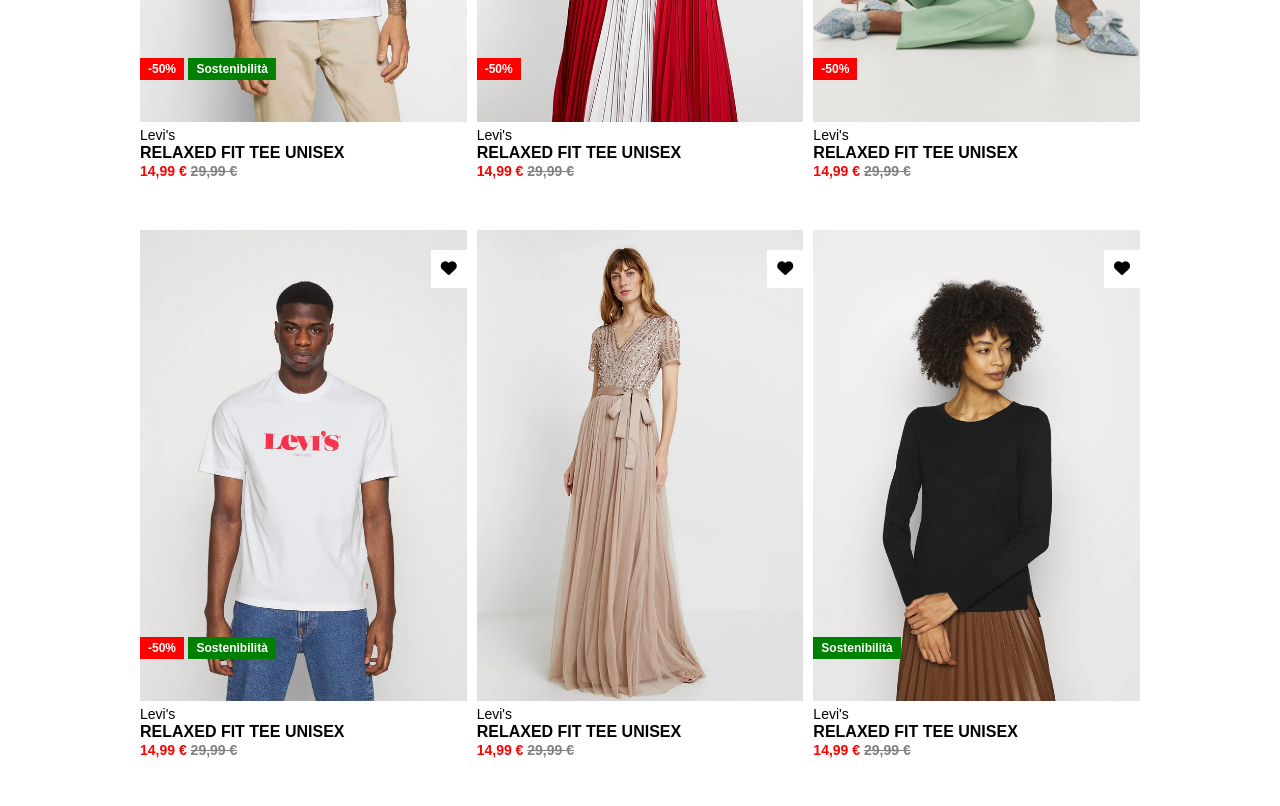
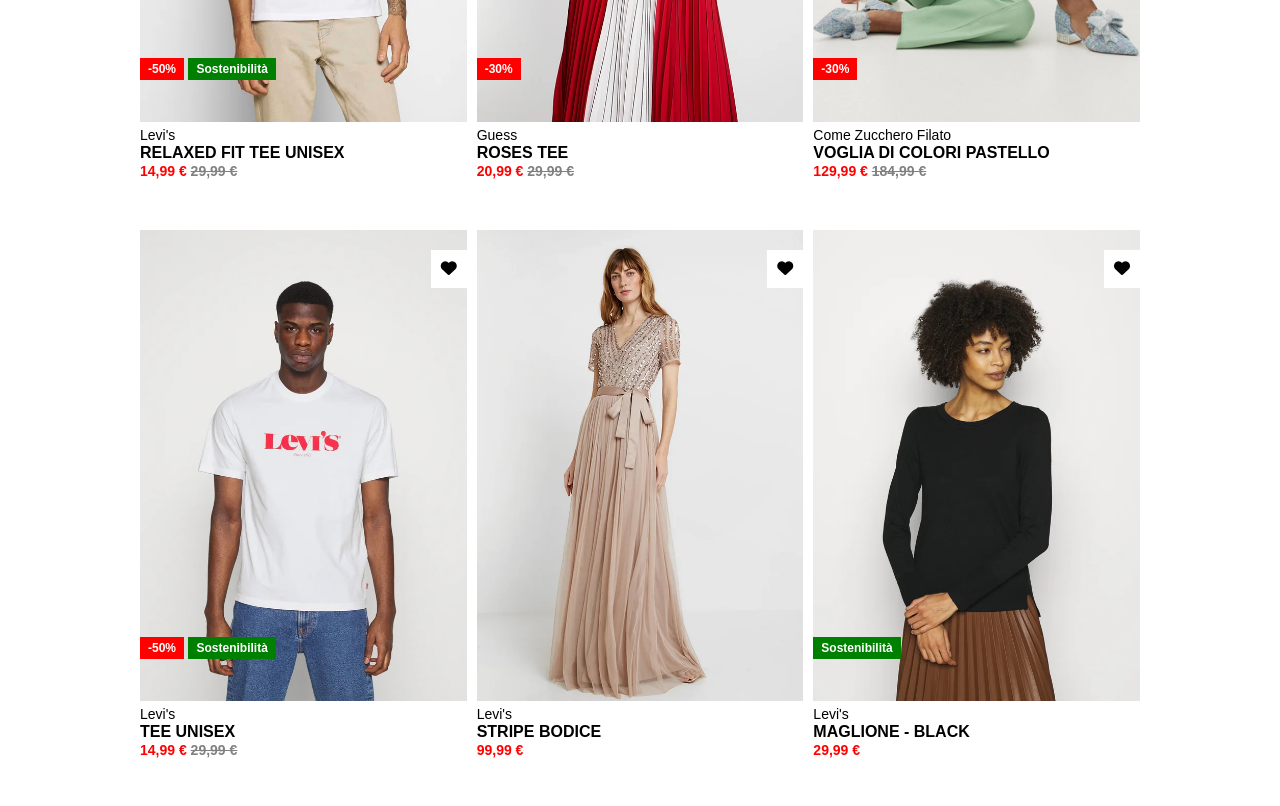
Before and after one commit to EmanueleDinaro/html-css-boolando, a plain HTML site: page index.html in a window 1280 px wide. Shown: the part 480-1286 px from the top of the page. Drawn offline with Linux system fonts and the light colour scheme.

Commit message:
fix: description products

```diff
--- a/index.html
+++ b/index.html
@@ -63,13 +63,13 @@
                     <div class="like"><i class="fa-solid fa-heart"></i></div>
 
                     <div class="article-desc">
-                        <span class="brand">Levi's</span><br>
-                        <span class="article">RELAXED FIT TEE UNISEX</span><br>
-                        <span class="discount-price">14,99 € <span class="original-price"> 29,99 €</span></span>
+                        <span class="brand">Guess</span><br>
+                        <span class="article">ROSES TEE</span><br>
+                        <span class="discount-price">20,99 € <span class="original-price"> 29,99 €</span></span>
                     </div>
 
                     <div class="discount-tag-container">
-                        <div class="discount-tag">-50%</div>
+                        <div class="discount-tag">-30%</div>
                     </div>
                 </div>
 
@@ -80,13 +80,13 @@
                     <div class="like"><i class="fa-solid fa-heart"></i></div>
 
                     <div class="article-desc">
-                        <span class="brand">Levi's</span><br>
-                        <span class="article">RELAXED FIT TEE UNISEX</span><br>
-                        <span class="discount-price">14,99 € <span class="original-price"> 29,99 €</span></span>
+                        <span class="brand">Come Zucchero Filato</span><br>
+                        <span class="article">VOGLIA DI COLORI PASTELLO</span><br>
+                        <span class="discount-price">129,99 € <span class="original-price"> 184,99 €</span></span>
                     </div>
 
                     <div class="discount-tag-container">
-                        <div class="discount-tag">-50%</div>
+                        <div class="discount-tag">-30%</div>
                     </div>
                 </div>
             </div>
@@ -100,7 +100,7 @@
 
                     <div class="article-desc">
                         <span class="brand">Levi's</span><br>
-                        <span class="article">RELAXED FIT TEE UNISEX</span><br>
+                        <span class="article">TEE UNISEX</span><br>
                         <span class="discount-price">14,99 € <span class="original-price"> 29,99 €</span></span>
                     </div>
 
@@ -119,8 +119,8 @@
 
                     <div class="article-desc">
                         <span class="brand">Levi's</span><br>
-                        <span class="article">RELAXED FIT TEE UNISEX</span><br>
-                        <span class="discount-price">14,99 € <span class="original-price"> 29,99 €</span></span>
+                        <span class="article">STRIPE BODICE</span><br>
+                        <span class="discount-price">99,99 €</span>
                     </div>
                 </div>
 
@@ -132,8 +132,8 @@
 
                     <div class="article-desc">
                         <span class="brand">Levi's</span><br>
-                        <span class="article">RELAXED FIT TEE UNISEX</span><br>
-                        <span class="discount-price">14,99 € <span class="original-price"> 29,99 €</span></span>
+                        <span class="article">MAGLIONE - BLACK</span><br>
+                        <span class="discount-price">29,99 €</span>
                     </div>
 
                     <div class="discount-tag-container">
```
